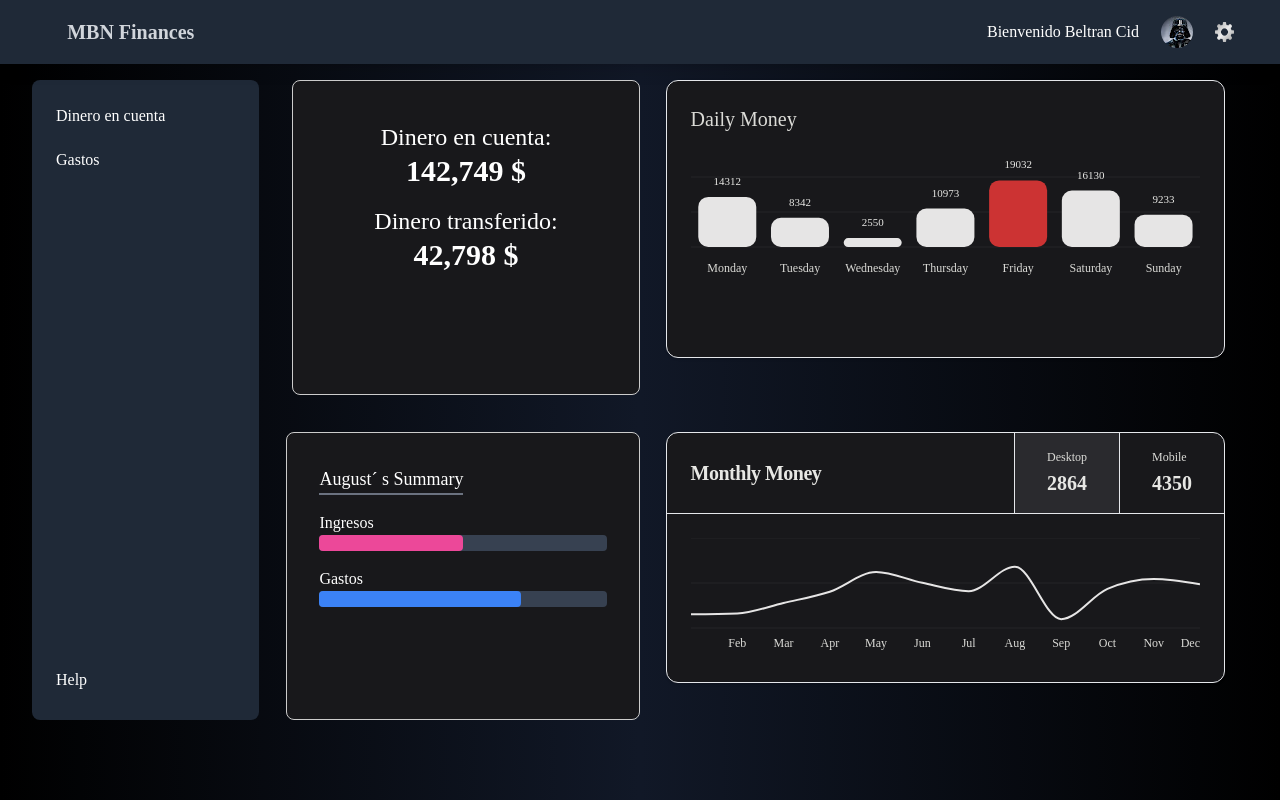
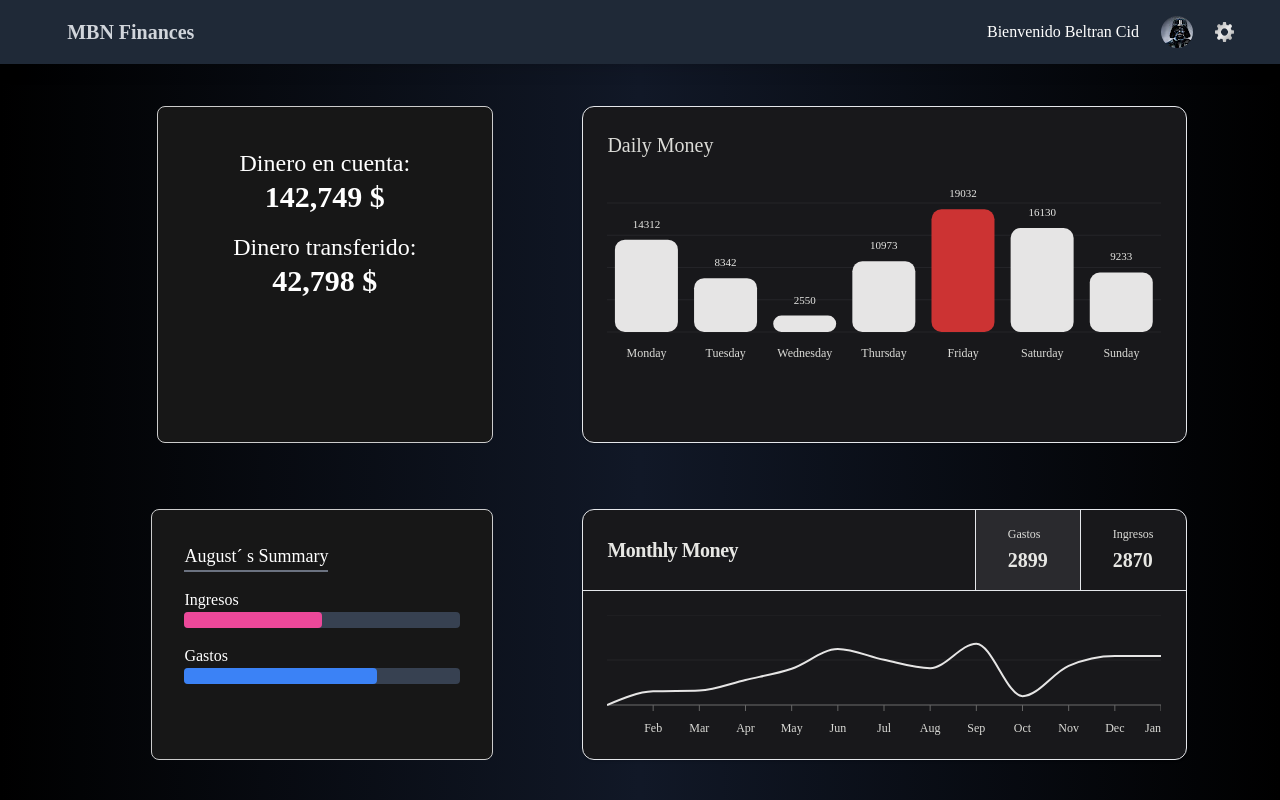
Before and after one commit to Beltru/MBN-Finances-Front-End, a Next.js app in the folder mbn/: page /home in a window 1280 px wide. Built offline with nearby package versions, Linux system fonts and the light colour scheme; a web font is replaced by a local one.

Commit message:
COLO ME FOLLO A TU MADRE, COLO DORMIDO

```diff
--- a/mbn/app/home/page.jsx
+++ b/mbn/app/home/page.jsx
@@ -15,23 +15,13 @@ export default function Home() {
       <nav>
         <Navbar/>
       </nav>
-      <main className="grid grid-cols-12 gap-[8vw] w-[95vw] h-[80vh]">
-        <aside className="col-span-3 space-y-4 flex justify-between flex-col bg-gray-800 rounded-lg p-4">
-          <div className="justify-between h-[50%]">
-            <button className="block text-left p-2 hover:bg-gray-600 rounded-lg mb-1 duration-500">Dinero en cuenta</button>
-            <button className="block text-left p-2 hover:bg-gray-600 rounded-lg mb-1 duration-500">Gastos</button>
-          </div>
+      <main className="flex justify-center items-end w-[100vw] h-[85vh]">
 
-          <div>
-            <button className="block text-left p-2 hover:bg-gray-600 rounded-lg mb-1 duration-500">Help</button>
-          </div>
-        </aside>
-
-        <section className="col-span-9 grid grid-cols-12 gap-x-[4vw] gap-y-[3vh] sm:gap-x-[2vw] sm:gap-y-[1.5vh]">
+        <section className="grid grid-cols-12 gap-x-[7vw] gap-y-[5vh] w-[70vw]">
 
 
           {/* Caja de Dinero en Cuenta */}
-          <div className="col-span-4 row-span-1 ml-[-25%] p-4 bg-[#18181B] border border-[#CCCCCC] rounded-lg">
+          <div className="col-span-4 row-span-1 ml-[-25%] p-4 bg-neutral-900 border border-[#CCCCCC] rounded-lg">
           <DineroCuenta/>
           </div>
 
@@ -42,7 +32,7 @@ export default function Home() {
 
 
           {/* Caja de Resumen */}
-          <div className="col-span-4 p-4 ml-[-27%] mt-[2vw] bg-[#18181B] rounded-lg border border-[#CCCCCC]">
+          <div className="col-span-4 p-4 ml-[-27%] mt-[2vw] bg-neutral-900 rounded-lg border border-[#CCCCCC]">
             <Resumen
               mes={"August"}
               progress1={50}
--- a/mbn/app/settings/page.jsx
+++ b/mbn/app/settings/page.jsx
@@ -6,8 +6,9 @@ import Image from "next/image";
 export default function Settings() {
 
     return (
-
-<div></div>
+      <div>
+        hola
+      </div>
 
   );
 }
--- a/mbn/components/Chart.tsx
+++ b/mbn/components/Chart.tsx
@@ -21,19 +21,19 @@ import {
 export const description = "An interactive line chart"
 
 const  chartData = [
-  // Datos de tráfico mensual para 2024, corregidos
-  { date: "2024-01-01", desktop: 91, mobile: 1800 },
-  { date: "2024-02-01", desktop: 97, mobile: 180 },
-  { date: "2024-03-01", desktop: 167, mobile: 120 },
-  { date: "2024-04-01", desktop: 242, mobile: 260 },
-  { date: "2024-05-01", desktop: 373, mobile: 290 },
-  { date: "2024-06-01", desktop: 301, mobile: 340 },
-  { date: "2024-07-01", desktop: 245, mobile: 180 },
-  { date: "2024-08-01", desktop: 409, mobile: 320 },
-  { date: "2024-09-01", desktop: 59, mobile: 110 },
-  { date: "2024-10-01", desktop: 261, mobile: 190 },
-  { date: "2024-11-01", desktop: 327, mobile: 350 },
-  { date: "2024-12-01", desktop: 292, mobile: 210 },
+  { date: "0", desktop: 0, mobile: 0 },
+  { date: "2024-02", desktop: 91, mobile: 180 },
+  { date: "2024-03", desktop: 97, mobile: 180 },
+  { date: "2024-04", desktop: 167, mobile: 120 },
+  { date: "2024-05", desktop: 242, mobile: 260 },
+  { date: "2024-06", desktop: 373, mobile: 290 },
+  { date: "2024-07", desktop: 301, mobile: 340 },
+  { date: "2024-08", desktop: 245, mobile: 180 },
+  { date: "2024-09", desktop: 409, mobile: 320 },
+  { date: "2024-10", desktop: 59, mobile: 110 },
+  { date: "2024-11", desktop: 261, mobile: 190 },
+  { date: "2024-12", desktop: 327, mobile: 350 },
+  { date: "2024-01", desktop: 327, mobile: 350 },
 ];
 
 
@@ -42,11 +42,11 @@ const chartConfig = {
     label: "Money",
   },
   desktop: {
-    label: "Desktop",
+    label: "Gastos",
     color: "hsl(var(--chart-1))",
   },
   mobile: {
-    label: "Mobile",
+    label: "Ingresos",
     color: "hsl(var(--chart-2))",
   },
 } satisfies ChartConfig
@@ -93,7 +93,7 @@ const Chart = () => {
       <CardContent className="px-2 sm:p-6">
         <ChartContainer
           config={chartConfig}
-          className="aspect-auto h-[15vh] w-full"
+          className="h-[15vh] w-full"
         >
           <LineChart
             accessibilityLayer
@@ -104,19 +104,21 @@ const Chart = () => {
             <CartesianGrid vertical={false} />
             <XAxis
               dataKey="date"
-              tickLine={false}
-              axisLine={false}
-              tickMargin={4}
-              minTickGap={12}
+              tickMargin={12}
               tickFormatter={(value) => {
+                if (value === 0) {
+                  const date = ""
+                  return date
+                } else {
                 const date = new Date(value)
                 return date.toLocaleDateString("en-US", {month: "short",})
+                }
               }}
             />
             <ChartTooltip
               content={
                 <ChartTooltipContent
-                  className="w-[150px]"
+                  className="w-[100px]"
                   nameKey="views"
                   labelFormatter={(value) => {
                     return new Date(value).toLocaleDateString("en-US", { month: "short"})
--- a/mbn/components/ui/chart.tsx
+++ b/mbn/components/ui/chart.tsx
@@ -57,7 +57,7 @@ const ChartContainer = React.forwardRef<
         data-chart={chartId}
         ref={ref}
         className={cn(
-          "flex h-[15vh] w-[100%] aspect-video justify-center text-xs [&_.recharts-cartesian-axis-tick_text]:fill-muted-foreground [&_.recharts-cartesian-grid_line[stroke='#ccc']]:stroke-border/50 [&_.recharts-curve.recharts-tooltip-cursor]:stroke-border [&_.recharts-dot[stroke='#fff']]:stroke-transparent [&_.recharts-layer]:outline-none [&_.recharts-polar-grid_[stroke='#ccc']]:stroke-border [&_.recharts-radial-bar-background-sector]:fill-muted [&_.recharts-rectangle.recharts-tooltip-cursor]:fill-muted [&_.recharts-reference-line_[stroke='#ccc']]:stroke-border [&_.recharts-sector[stroke='#fff']]:stroke-transparent [&_.recharts-sector]:outline-none [&_.recharts-surface]:outline-none",
+          "flex h-[14vw] w-[100%] aspect-video justify-center text-xs [&_.recharts-cartesian-axis-tick_text]:fill-muted-foreground [&_.recharts-cartesian-grid_line[stroke='#ccc']]:stroke-border/50 [&_.recharts-curve.recharts-tooltip-cursor]:stroke-border [&_.recharts-dot[stroke='#fff']]:stroke-transparent [&_.recharts-layer]:outline-none [&_.recharts-polar-grid_[stroke='#ccc']]:stroke-border [&_.recharts-radial-bar-background-sector]:fill-muted [&_.recharts-rectangle.recharts-tooltip-cursor]:fill-muted [&_.recharts-reference-line_[stroke='#ccc']]:stroke-border [&_.recharts-sector[stroke='#fff']]:stroke-transparent [&_.recharts-sector]:outline-none [&_.recharts-surface]:outline-none",
           className
         )}
         {...props}
```
Also changed, not shown: 1 other file (tests, documents, lock files or other folders).
